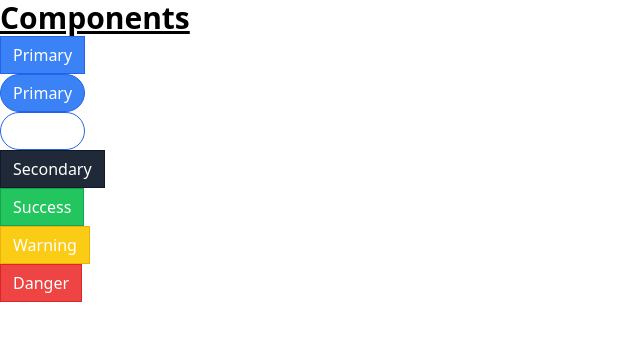
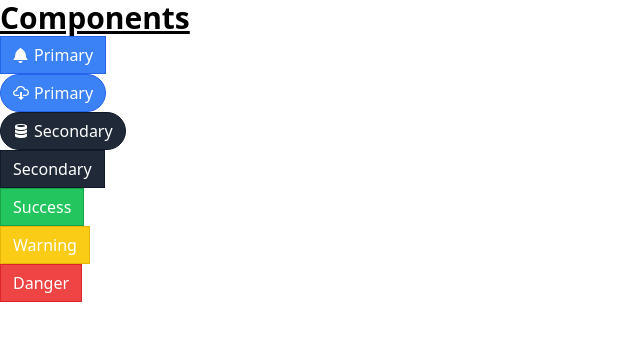
Before and after one commit to lxkrmr/react-comps-2023, a JavaScript app: page / in a window 1280 px wide. Shown: the top 340 px of the page, without its empty margins (0-640 px from the left). Built offline with nearby package versions, Linux system fonts and the light colour scheme.

Commit message:
✨ use reaxt icons

```diff
--- a/package.json
+++ b/package.json
@@ -9,6 +9,7 @@
     "classnames": "^2.3.2",
     "react": "^18.2.0",
     "react-dom": "^18.2.0",
+    "react-icons": "^4.7.1",
     "react-scripts": "5.0.1",
     "web-vitals": "^2.1.4"
   },
--- a/src/App.js
+++ b/src/App.js
@@ -1,20 +1,26 @@
 import Button from './Button';
+import { GoBell, GoCloudDownload, GoDatabase } from 'react-icons/go';
 
 function App() {
   return (
     <div>
       <h1 className="text-3xl font-bold underline">Components</h1>
       <div>
-        <Button primary>Primary</Button>
-      </div>
-      <div>
-        <Button primary rounded>
+        <Button primary>
+          <GoBell />
           Primary
         </Button>
       </div>
       <div>
-        <Button primary rounded outline>
+        <Button primary rounded>
+          <GoCloudDownload />
           Primary
+        </Button>
+      </div>
+      <div>
+        <Button secondary rounded>
+          <GoDatabase />
+          Secondary
         </Button>
       </div>
       <div>
--- a/src/Button.js
+++ b/src/Button.js
@@ -10,7 +10,7 @@ function Button({
   outline,
   rounded,
 }) {
-  const classes = classnames('px-3 py-1.5 border', {
+  const classes = classnames('flex items-center px-3 py-1.5 border', {
     'border-blue-600 bg-blue-500 text-white': primary,
     'border-gray-900 bg-gray-800 text-white': secondary,
     'border-green-600 bg-green-500 text-white': success,
--- a/src/index.css
+++ b/src/index.css
@@ -1,3 +1,7 @@
 @tailwind base;
 @tailwind components;
 @tailwind utilities;
+
+button > svg {
+  margin-right: 5px;
+}
```
Also changed, not shown: 1 other file (tests, documents, lock files or other folders).
